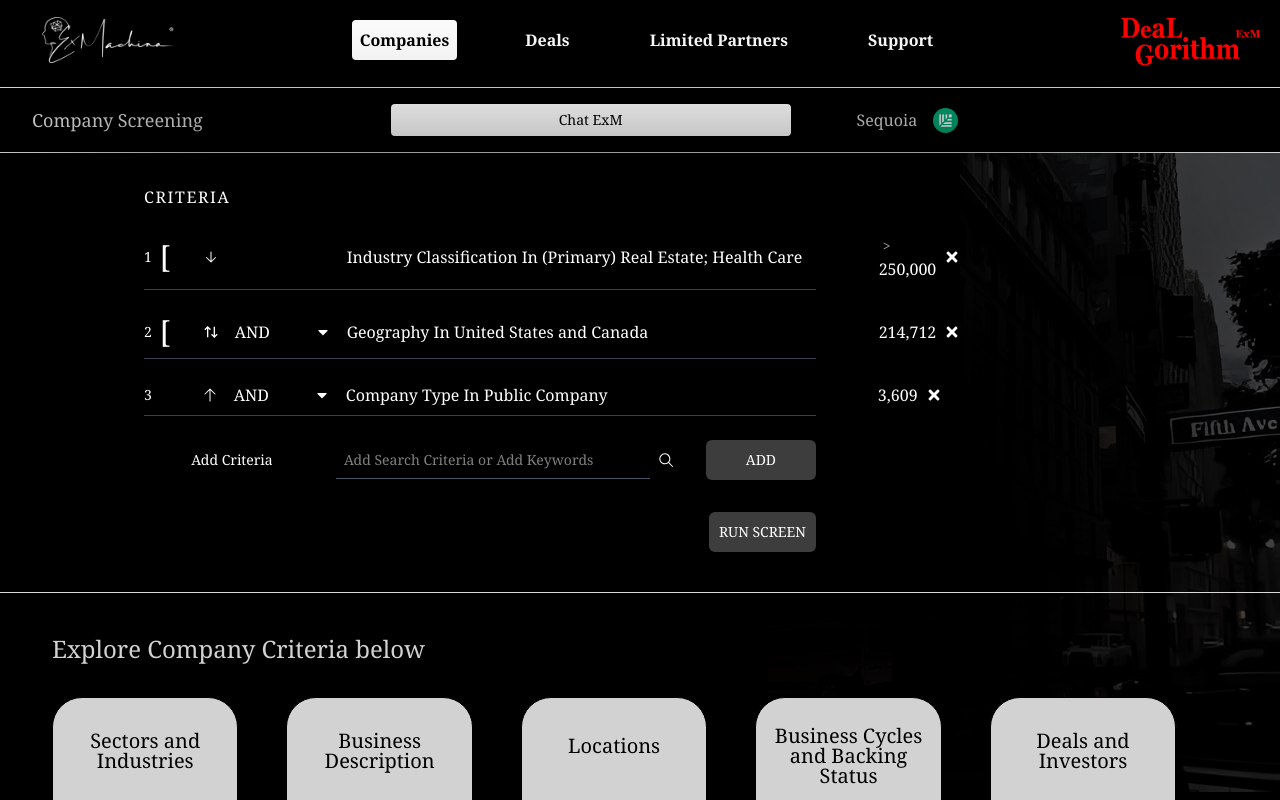
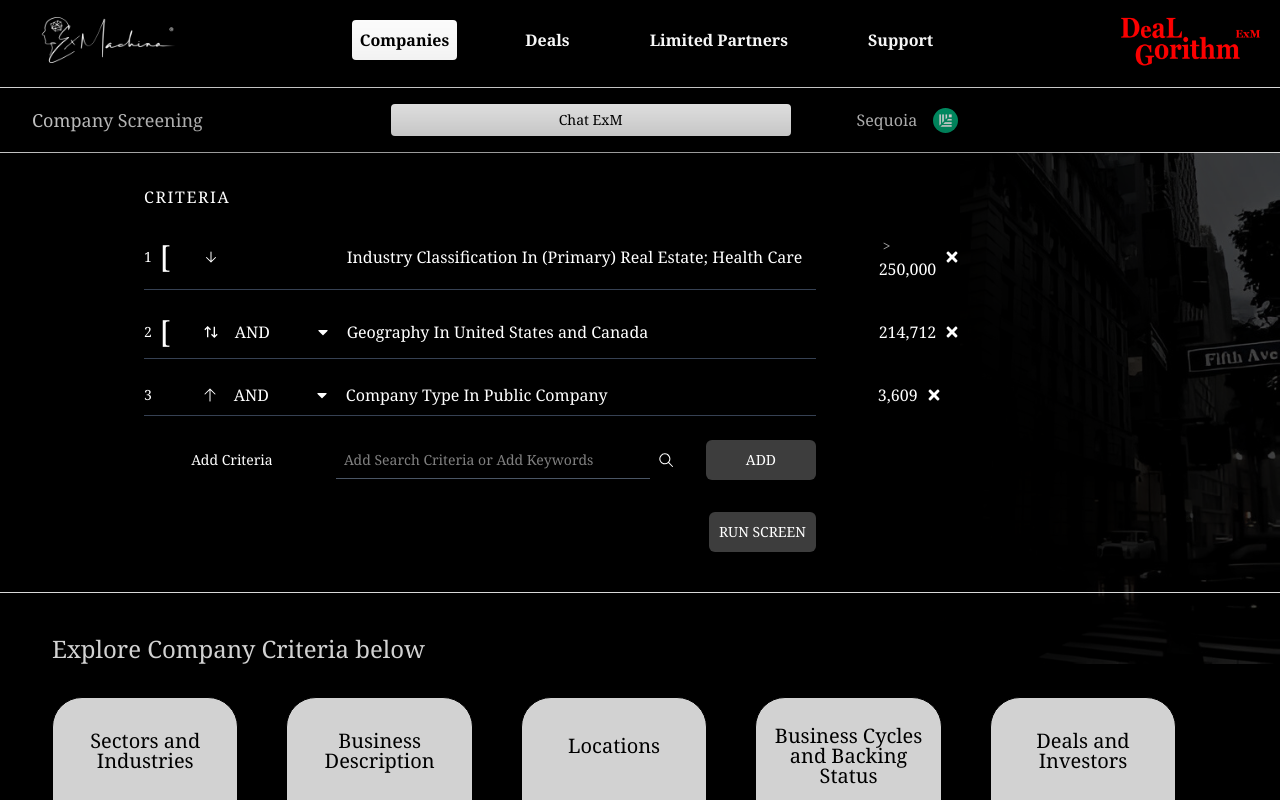
Before and after one commit to hamadhussain/NextJs-UI, a Next.js app: page /MainRenderer in a window 1280 px wide. Shown: the top 800 px of the page. Built offline with nearby package versions, Linux system fonts and the light colour scheme.

Commit message:
Update globals.css

```diff
--- a/src/app/globals.css
+++ b/src/app/globals.css
@@ -89,8 +89,9 @@ button,img{
   top: 0%;
   margin: 0;
   padding: 0;
-  height: 100vh;
+  height: 84vh;
   width: 100%;
+  box-shadow: inset 0 0 20px rgba(0, 0, 0, 0.5);
 }
 
 .background::before {
```
